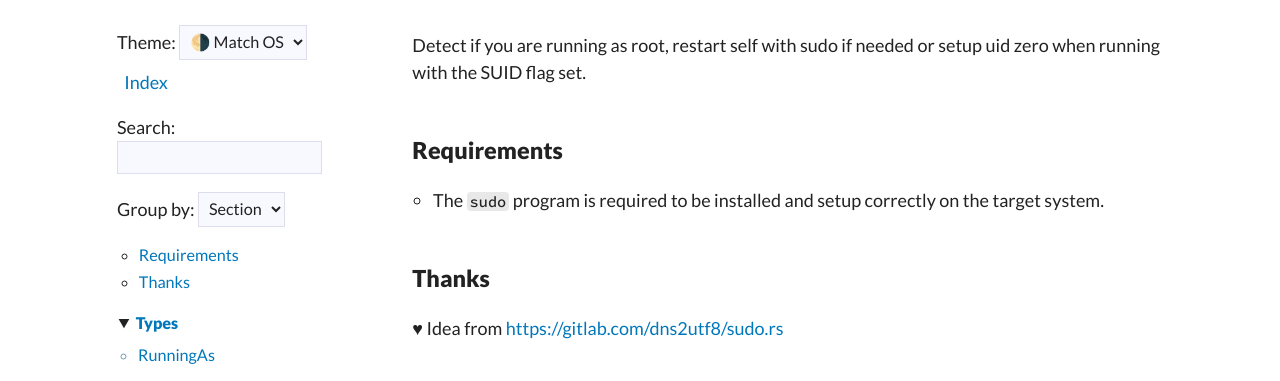
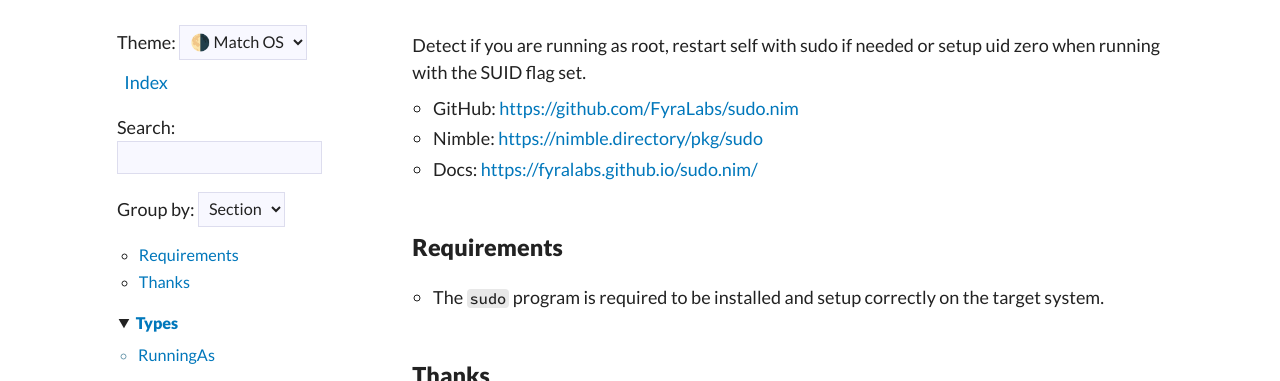
Before and after one commit to FyraLabs/sudo.nim, a plain HTML site: page docs/index.html in a window 1280 px wide. Shown: the part 110-491 px from the top of the page. Drawn offline with Linux system fonts and the light colour scheme.

Commit message:
chore: bump sudo 0.1.1

```diff
--- a/docs/index.html
+++ b/docs/index.html
@@ -84,7 +84,11 @@
 
     <div id="tocRoot"></div>
 
-    <p class="module-desc">Detect if you are running as root, restart self with sudo if needed or setup uid zero when running with the SUID flag set.
+    <p class="module-desc">Detect if you are running as root, restart self with sudo if needed or setup uid zero when running with the SUID flag set.<ul class="simple"><li>GitHub: <a class="reference external" href="https://github.com/FyraLabs/sudo.nim">https://github.com/FyraLabs/sudo.nim</a></li>
+<li>Nimble: <a class="reference external" href="https://nimble.directory/pkg/sudo">https://nimble.directory/pkg/sudo</a></li>
+<li>Docs: <a class="reference external" href="https://fyralabs.github.io/sudo.nim/">https://fyralabs.github.io/sudo.nim/</a></li>
+</ul>
+
 <h2><a class="toc-backref" id="requirements" href="#requirements">Requirements</a></h2><ul class="simple"><li>The <tt class="docutils literal"><span class="pre"><span class="Identifier">sudo</span></span></tt> program is required to be installed and setup correctly on the target system.</li>
 </ul>
 
@@ -168,7 +172,7 @@
       <div class="twelve-columns footer">
         <span class="nim-sprite"></span>
         <br>
-        <small style="color: var(--hint);">Made with Nim. Generated: 2024-04-22 11:24:58 UTC</small>
+        <small style="color: var(--hint);">Made with Nim. Generated: 2024-04-22 11:29:43 UTC</small>
       </div>
     </div>
   </div>
```
Also changed, not shown: 3 other files.
